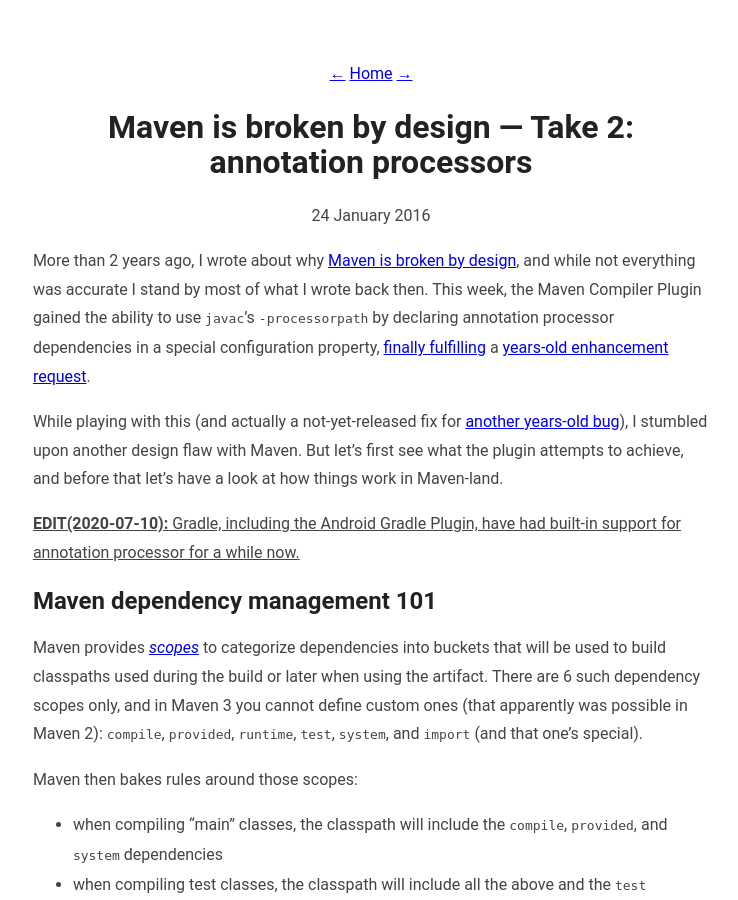
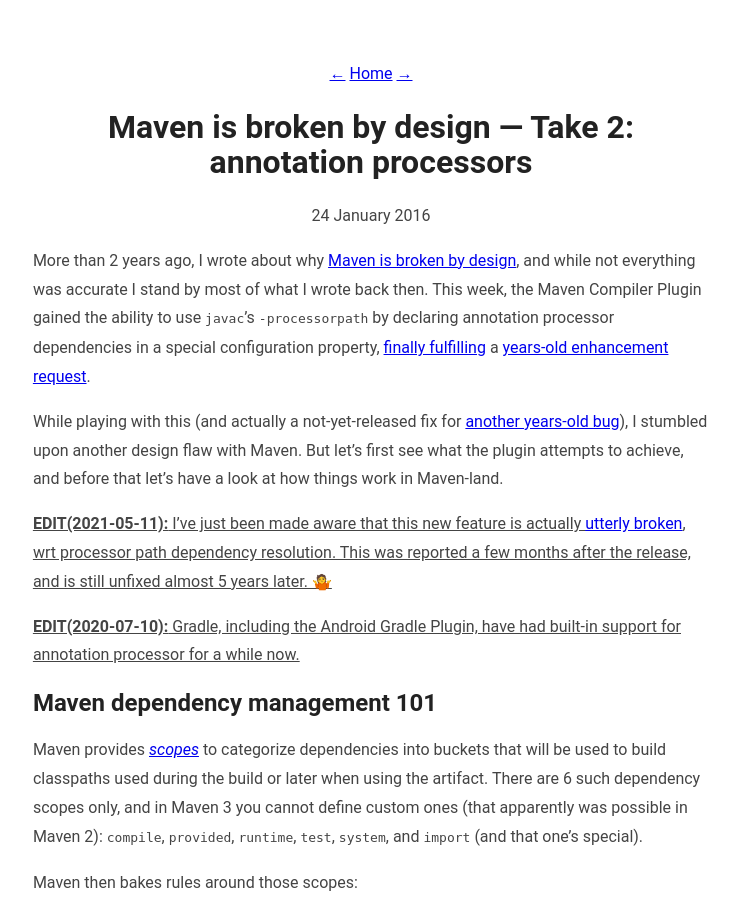
Before and after one commit to tbroyer/blog.ltgt.net, a Jekyll site: the page built from _posts/2016-01-24-maven-is-broken-by-design-2.md, in a window 1280 px wide and 900 px high. Shown: the whole window, without its empty margins (269-1007 px from the left). Built offline with Jekyll 4.4.1, drawn with Linux system fonts in a browser that asks for light colours; Markdown is read by kramdown in place of the engine named in the settings.

Commit message:
Add link to MCOMPILER-272

```diff
--- a/_posts/2016-01-24-maven-is-broken-by-design-2.md
+++ b/_posts/2016-01-24-maven-is-broken-by-design-2.md
@@ -21,6 +21,13 @@ But let's first see what the plugin attempts to achieve,
 and before that let's have a look at how things work in Maven-land.
 
 [MCOMPILER-235]: https://issues.apache.org/jira/browse/MCOMPILER-235
+
+<ins datetime="2021-05-11">**EDIT(2021-05-11):** I've just been made aware that this new feature is actually [utterly broken][MCOMPILER-272],
+wrt processor path dependency resolution.
+This was reported a few months after the release,
+and is still unfixed almost 5 years later. 🤷</ins>
+
+[MCOMPILER-272]: https://issues.apache.org/jira/browse/MCOMPILER-272
 
 <ins datetime="2020-07-20">**EDIT(2020-07-10):** Gradle, including the Android Gradle Plugin,
 have had built-in support for annotation processor for a while now.</ins>
```
